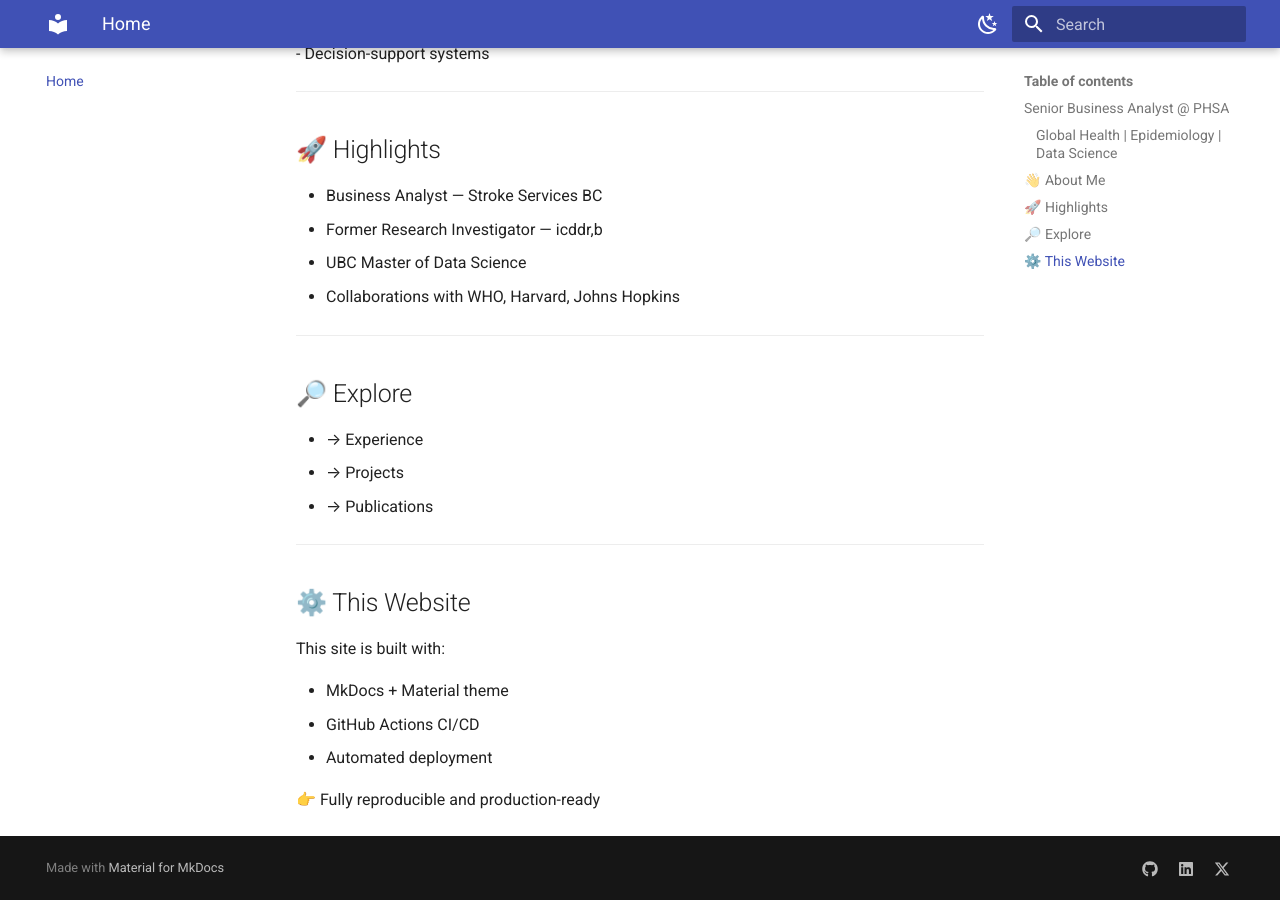
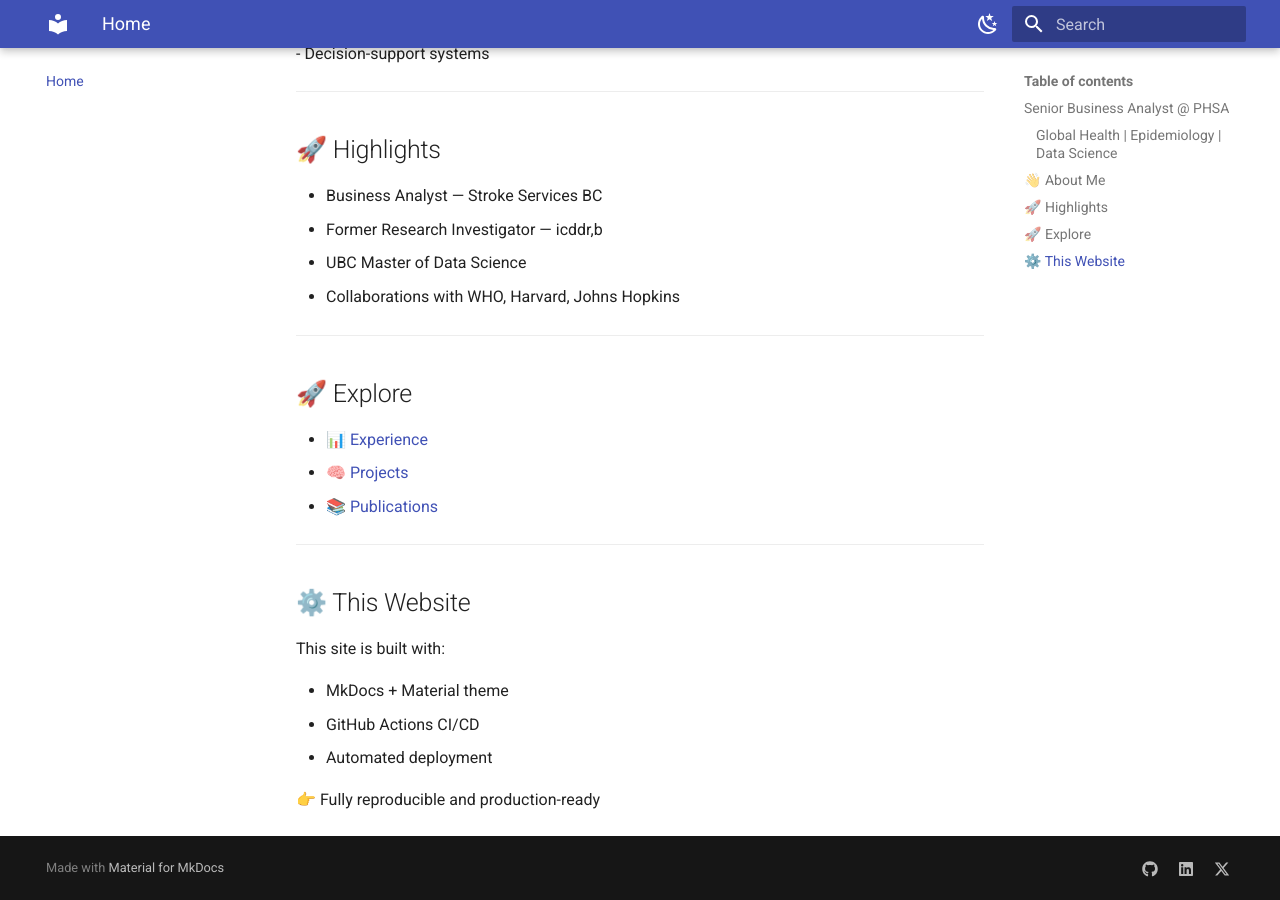
Before and after one commit to mahm00d27/mahm00d27.github.io, an MkDocs documentation site: the page built from docs/index.md, in a window 1280 px wide and 900 px high, scrolled down 600 px. Built offline with MkDocs 1.6.1 and Material for MkDocs 9.7.7, drawn with Linux system fonts in a browser that asks for light colours; some of the changed lines change nothing that is shown.

Commit message:
Update section header and bullet points with emojis

```diff
--- a/docs/index.md
+++ b/docs/index.md
@@ -31,11 +31,11 @@ Currently at **Stroke Services BC (PHSA)**, I focus on:
 
 ---
 
-## 🔎 Explore
+## 🚀 Explore
 
-- → Experience
-- → Projects
-- → Publications
+- 📊 [Experience](experience.md)
+- 🧠 [Projects](projects.md)
+- 📚 [Publications](publications.md)
 
 ---
 
```
